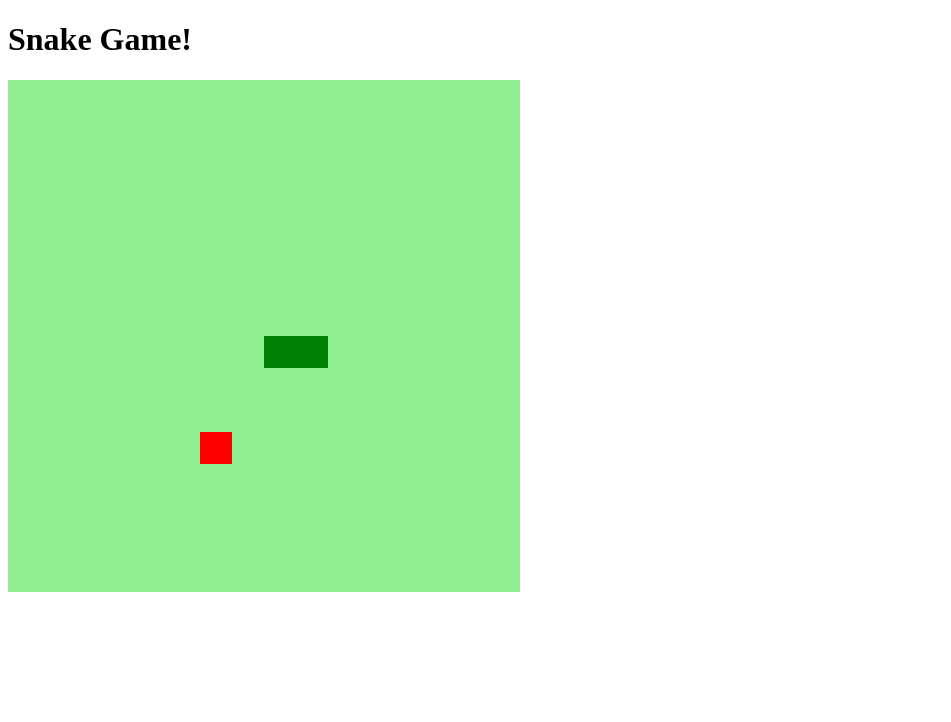
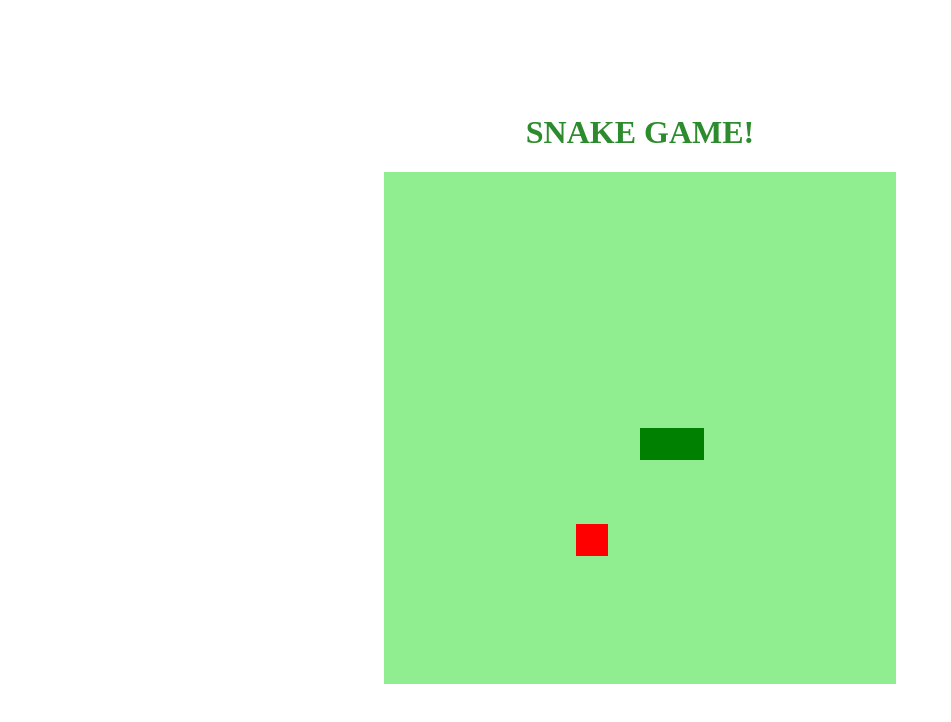
Before and after one commit to daaniel3232/snake-game, a plain HTML site: page index.html in a window 1280 px wide. Shown: the whole page, without its empty margins (0-951 px from the left). Drawn offline with Linux system fonts and the light colour scheme.

Commit message:
adicionando estilização ao body

```diff
--- a/index.html
+++ b/index.html
@@ -9,7 +9,7 @@
     <title>Snake Game</title>
 </head>
 <body>
-    <h1>Snake Game!</h1>
+    <h1>SNAKE GAME!</h1>
     <canvas id="snake" width="512" height="512"></canvas>
 </body>
 </html>
--- a/style.css
+++ b/style.css
@@ -1,3 +1,10 @@
 body{
+    height: 95vh;
+    width: 95;
+    display: flex;
+    justify-content: center;
+    align-items: center;
+    flex-direction: column;
+    color: rgb(44, 139, 44);
 
 }
```
